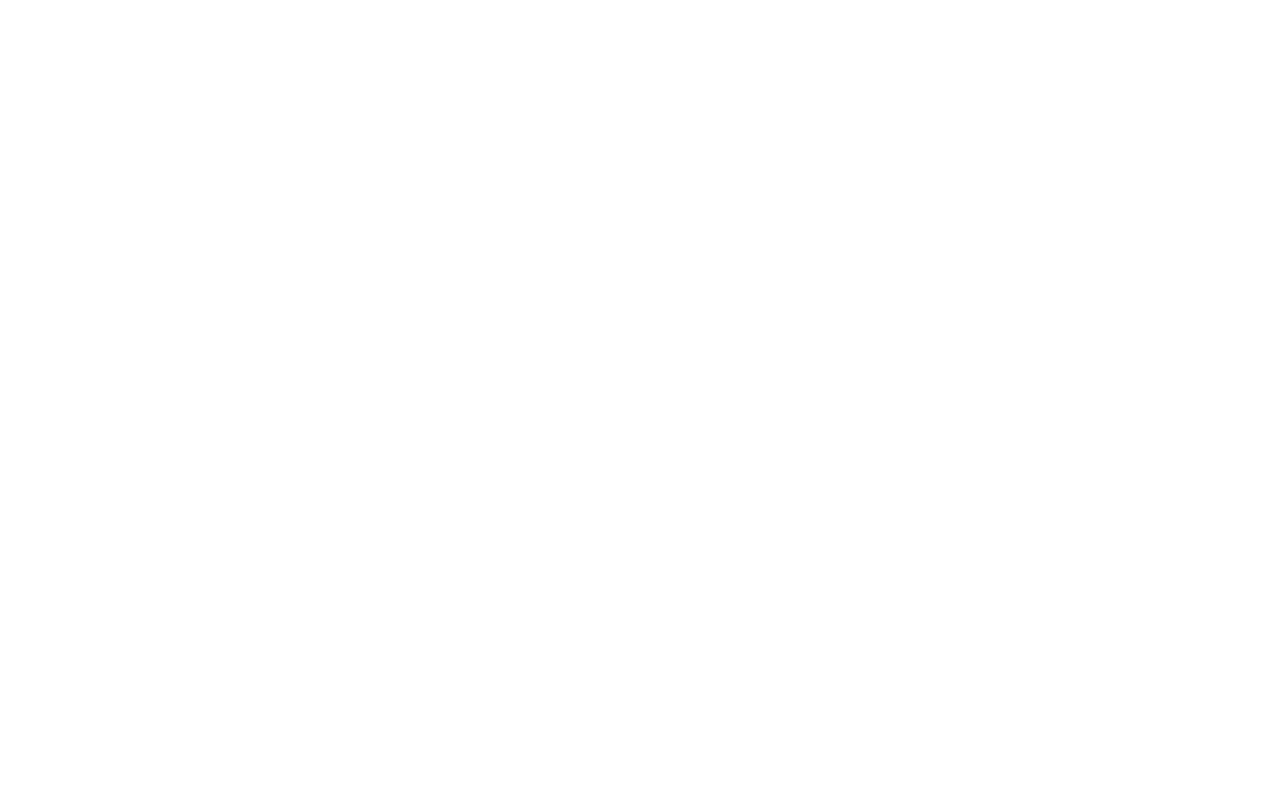
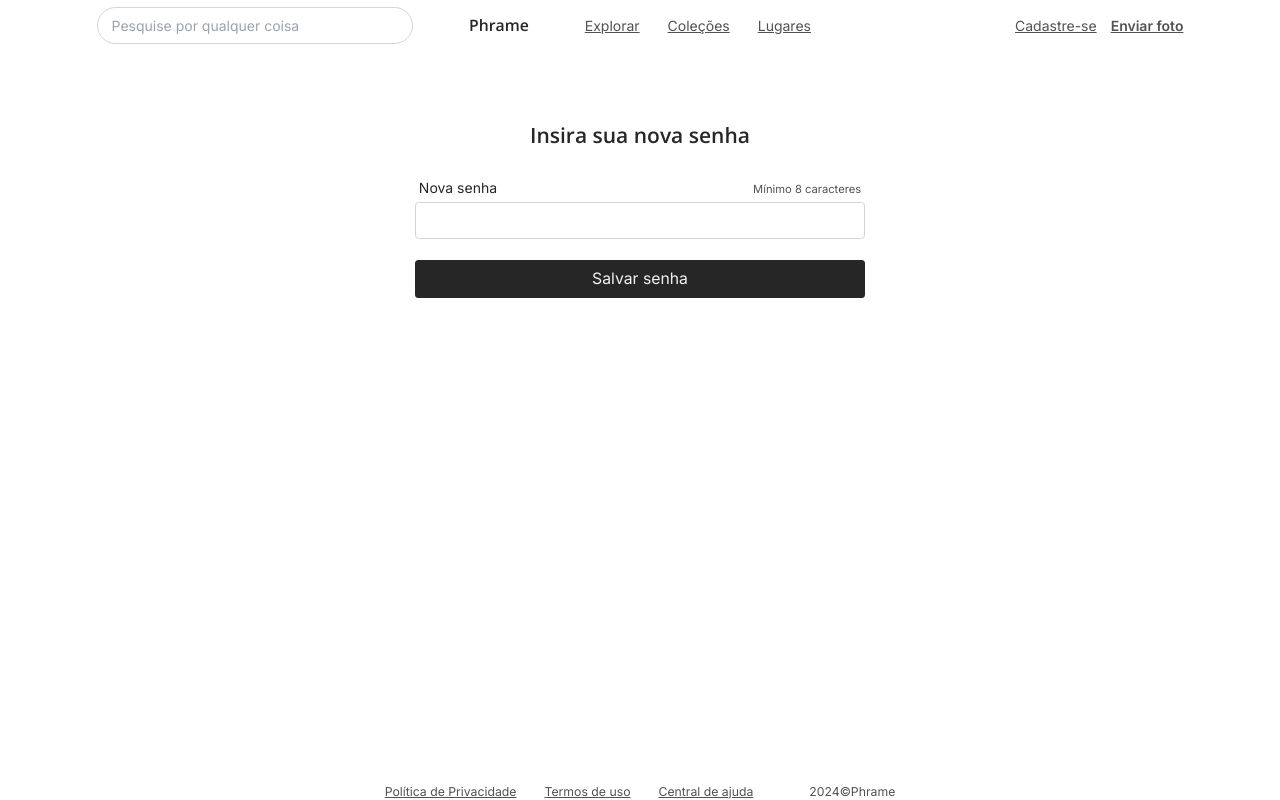
Before and after one commit to Fe-lipe-Alves/phame-frontend, a Vue app: page /redefine-password in a window 1280 px wide. Before the commit this address had no page. Built offline with nearby package versions, Linux system fonts and the light colour scheme.

Commit message:
Criando telas de redefinição de senha

```diff
--- /dev/null
+++ b/src/components/authentication/FormForgotPassword.vue
@@ -0,0 +1,27 @@
+<script setup lang="ts">
+import TitlePage from '@/components/components/TitlePage.vue'
+import ButtonPrimary from '@/components/components/ButtonPrimary.vue'
+import InputWithLabel from '@/components/components/InputWithLabel.vue'
+</script>
+
+<template>
+  <main class="w-full lg:w-5/12 bg-white p-8 lg:p-12 lg:rounded-2xl">
+    <div class="my-8 text-center">
+      <TitlePage>Esqueceu sua senha?</TitlePage>
+      <p>
+        Enviaremos um e-mail com um link de redefinição de senha. Informe o endereço de e-mail
+        associado à sua conta.
+      </p>
+    </div>
+
+    <form class="flex flex-col gap-6">
+      <InputWithLabel id="email" label="E-mail" type="email" />
+
+      <div>
+        <ButtonPrimary>Enviar link</ButtonPrimary>
+      </div>
+    </form>
+  </main>
+</template>
+
+<style scoped></style>
--- /dev/null
+++ b/src/components/authentication/FormRedefinePassword.vue
@@ -0,0 +1,30 @@
+<script setup lang="ts">
+import TitlePage from '@/components/components/TitlePage.vue'
+import ButtonPrimary from '@/components/components/ButtonPrimary.vue'
+import InputBase from '@/components/base/InputBase.vue'
+import LabelBase from '@/components/base/LabelBase.vue'
+</script>
+
+<template>
+  <main class="w-full lg:w-5/12 bg-white p-8 lg:p-12 lg:rounded-2xl">
+    <div class="my-8 text-center">
+      <TitlePage>Insira sua nova senha</TitlePage>
+    </div>
+
+    <form class="flex flex-col gap-6">
+      <div class="flex flex-col gap-1">
+        <div class="flex justify-between items-baseline">
+          <LabelBase for="password">Nova senha</LabelBase>
+          <small class="mr-1 text-granite-gray">Mínimo 8 caracteres</small>
+        </div>
+        <InputBase id="password" type="password" />
+      </div>
+
+      <div>
+        <ButtonPrimary>Salvar senha</ButtonPrimary>
+      </div>
+    </form>
+  </main>
+</template>
+
+<style scoped></style>
--- a/src/components/authentication/login/FormLogin.vue
+++ b/src/components/authentication/login/FormLogin.vue
@@ -22,7 +22,7 @@
       <div class="flex flex-col gap-1">
         <div class="flex justify-between items-baseline">
           <LabelBase for="password">Senha</LabelBase>
-          <LinkBase class="mr-1">Esqueceu sua senha?</LinkBase>
+          <LinkBase :to="{name: 'forgot-password'}" class="mr-1">Esqueceu sua senha?</LinkBase>
         </div>
         <InputBase type="password" id="password" />
       </div>
--- a/src/components/layouts/authorizarion/AuthorizationLayout.vue
+++ b/src/components/layouts/authorizarion/AuthorizationLayout.vue
@@ -7,7 +7,9 @@
   <div class="w-full min-h-screen flex flex-col items-center bg-white">
     <HeaderAuthorization />
 
-    <slot></slot>
+    <div class="flex-1 w-full flex justify-center">
+      <slot></slot>
+    </div>
 
     <FooterAuthorization />
   </div>
--- a/src/components/layouts/authorizarion/HeaderAuthorization.vue
+++ b/src/components/layouts/authorizarion/HeaderAuthorization.vue
@@ -28,7 +28,7 @@
     </nav>
 
     <div class="w-auto lg:w-3/12 justify-end gap-4 flex">
-      <LinkBase>Cadastre-se</LinkBase>
+      <LinkBase :to="{name: 'register'}">Cadastre-se</LinkBase>
       <LinkBase class="font-semibold">Enviar foto</LinkBase>
     </div>
   </header>
--- a/src/router/authentication.ts
+++ b/src/router/authentication.ts
@@ -1,16 +1,28 @@
 import type { RouteRecordRaw } from 'vue-router'
 import LoginView from '@/views/Authentication/LoginView.vue'
 import RegisterView from '@/views/Authentication/RegisterView.vue'
+import ForgotPasswordView from '@/views/Authentication/ForgotPasswordView.vue'
+import RedefinePasswordView from '@/views/Authentication/RedefinePasswordView.vue'
 
 export const authentication: Readonly<RouteRecordRaw[]> = [
   {
     path: '/login',
     name: 'login',
-    component: LoginView,
+    component: LoginView
   },
   {
     path: '/register',
     name: 'register',
-    component: RegisterView,
+    component: RegisterView
+  },
+  {
+    path: '/forgot-password',
+    name: 'forgot-password',
+    component: ForgotPasswordView
+  },
+  {
+    path: '/redefine-password',
+    name: 'redefine-password',
+    component: RedefinePasswordView
   }
 ]
--- /dev/null
+++ b/src/views/Authentication/ForgotPasswordView.vue
@@ -0,0 +1,12 @@
+<script setup lang="ts">
+import AuthorizationLayout from '@/components/layouts/authorizarion/AuthorizationLayout.vue'
+import FormForgotPassword from '@/components/authentication/FormForgotPassword.vue'
+</script>
+
+<template>
+  <AuthorizationLayout>
+    <FormForgotPassword />
+  </AuthorizationLayout>
+</template>
+
+<style scoped></style>
--- /dev/null
+++ b/src/views/Authentication/RedefinePasswordView.vue
@@ -0,0 +1,13 @@
+<script setup lang="ts">
+import AuthorizationLayout from '@/components/layouts/authorizarion/AuthorizationLayout.vue'
+import FormForgotPassword from '@/components/authentication/FormForgotPassword.vue'
+import FormRedefinePassword from '@/components/authentication/FormRedefinePassword.vue'
+</script>
+
+<template>
+  <AuthorizationLayout>
+    <FormRedefinePassword />
+  </AuthorizationLayout>
+</template>
+
+<style scoped></style>
```
